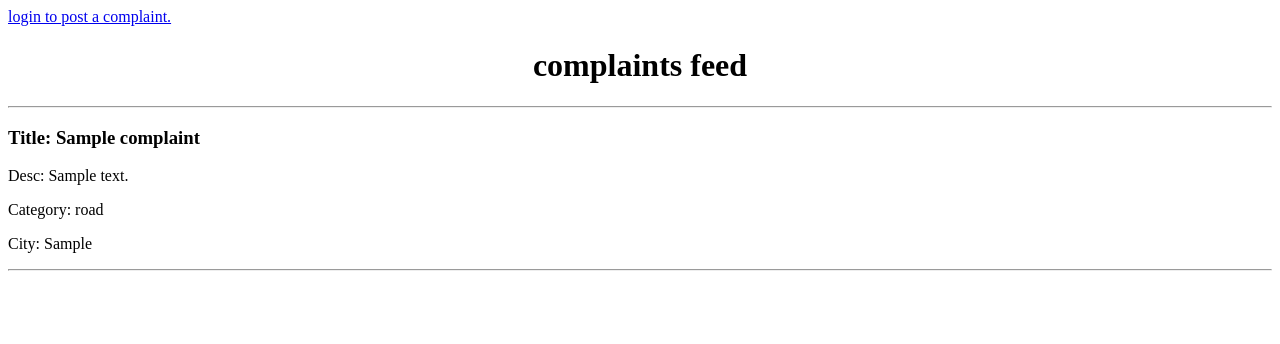
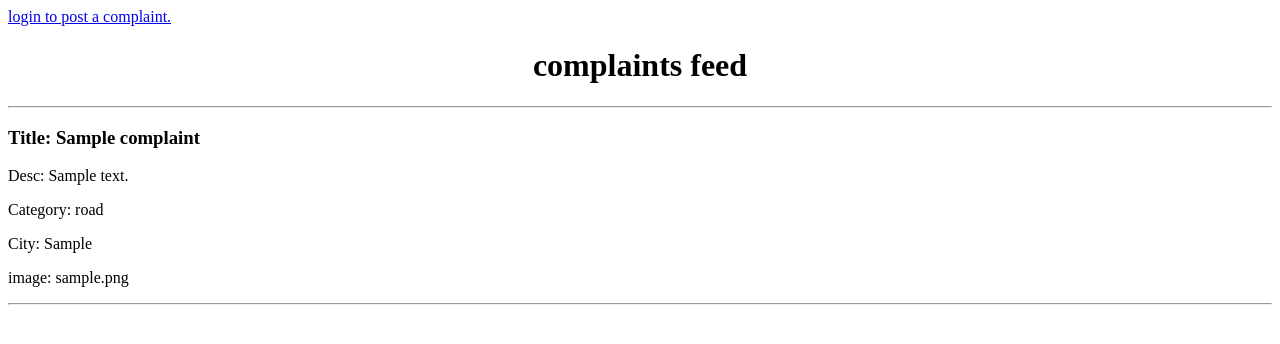
Before and after one commit to prthm-ptl/Civic-Complaints, a PHP site: page /feed.php in a window 1280 px wide. Shown: the top 344 px of the page. Run offline with PHP 8.4, Linux system fonts and the light colour scheme; tables that the repository leaves empty hold one stand-in row (values such as "Sample post").

Commit message:
added sql logic for images

```diff
--- a/feed.php
+++ b/feed.php
@@ -28,9 +28,10 @@
 
     <?php
 
-        $q="SELECT *
+        $q="SELECT c.*,ci.image_path
             FROM `complaints` as `c`
-            JOIN `complaint_images` as `ci` ON c.complaint_id=ci.complaint_id";
+            LEFT JOIN `complaint_images` as `ci` ON c.complaint_id=ci.complaint_id";
+
         $res=mysqli_query($con,$q);
         echo "<h1 style='text-align: center;'>complaints feed</h1>";
         while($row=mysqli_fetch_assoc($res))
@@ -40,6 +41,7 @@
                 echo "<p>" .  "Desc:  " . $row['description'] . "</p>";
                 echo "<p>" . "Category:  " . $row['category'] . "</p>";
                 echo "<p>" . "City:  " . $row['city'] . "</p>";
+                echo "<p>" . "image:  " . $row['image_path'] . "</p>";
                 echo "<hr>";
             }
     ?>
```
